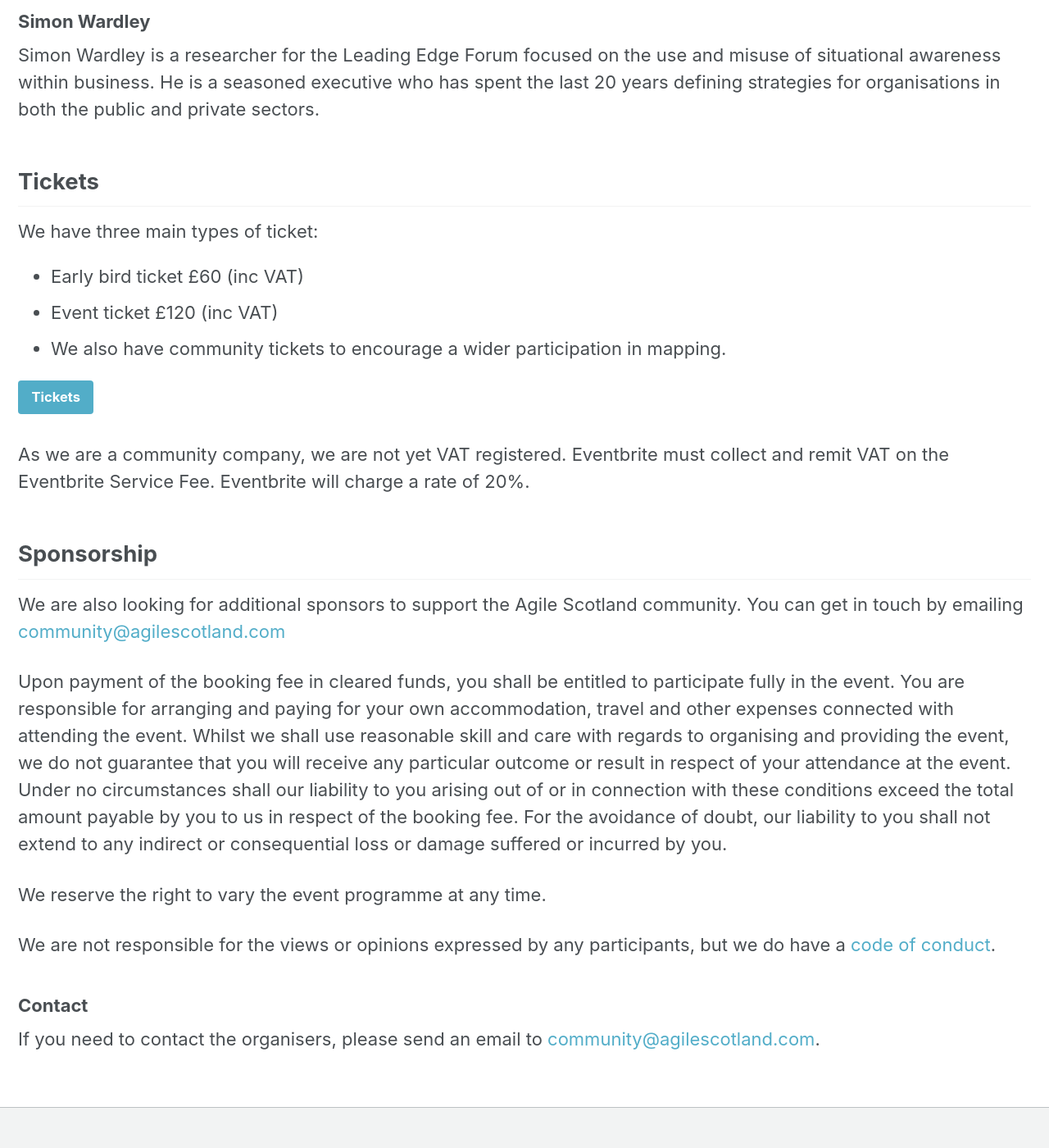
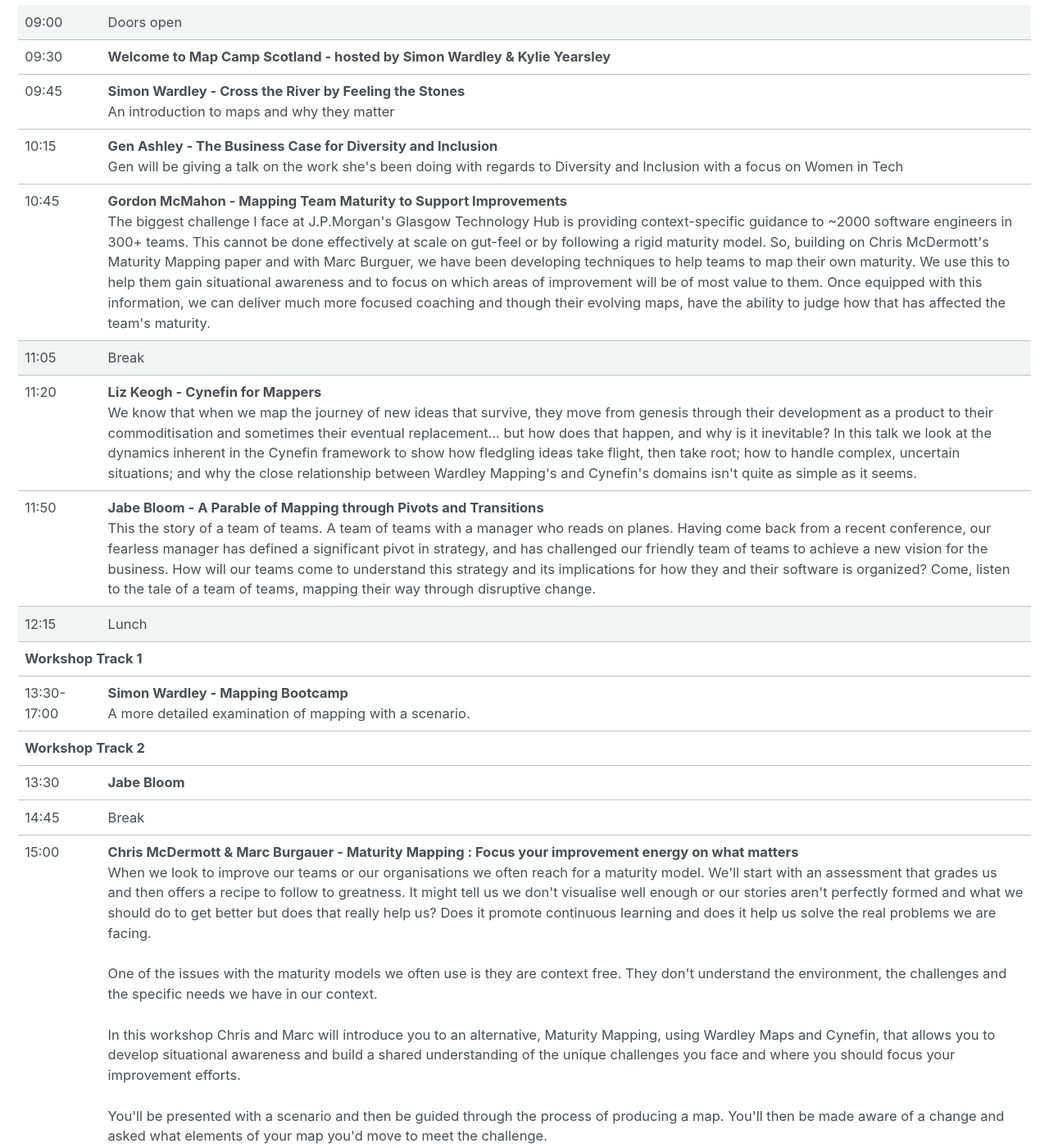
Before and after one commit to mapcampcommittee/mapcampcommittee.github.io, a Jekyll site: the page built from _pages/2018-12-03_Edinburgh.html, in a window 1280 px wide and 1400 px high, scrolled down 1386 px. Shown: the whole window at 82% size. Built offline with Jekyll 4.4.1, drawn with Linux system fonts in a browser that asks for light colours; some of the changed text lies outside the part shown.

Commit message:
Update location and schedule to reflect www.eventbrite.co.uk/e/agile-scotland-presents-map-camp-scotland-tickets-50774098696

```diff
--- a/_pages/2018-12-03_Edinburgh.html
+++ b/_pages/2018-12-03_Edinburgh.html
@@ -9,52 +9,170 @@
 
 <p>Based on feedback from various communities in Scotland, committing to Map Camp Scotland was an easy and exciting decision to make.</p>
 
-<p>If you’re planning on attending, please read our <a target="_blank" href="https://www.agilescotland.com/code-of-conduct">code of conduct</a>. In short, "Map Camp should be a safe environment for all and we will do everything we can to make sure that it is."</p>
+<p>If you're planning on attending, please read our <a target="_blank" href="https://www.agilescotland.com/code-of-conduct">code of conduct</a>. In short, "Map Camp should be a safe environment for
+  all and we will do everything we can to make sure that it is."</p>
 
 
 <h2>Location</h2>
-Map Camp Scotland will be held in Edinburgh. The venue will be confirmed early November.
-<!--
-<p><a target="_blank" href="https://shoreditchtownhall.com/event-hire/spaces-for-hire/assembly-hall.html">Shoreditch Town Hall</a></p>
+<p>
+  Map Camp Scotland will be held at The Royal Bank of Scotland campus in Gogarburn, Edinburgh:
+<p>
+  RBS Business School<br>
+  Gogarburn<br>
+  Edinburgh<br>
+  EH12 9GF
+</p>
 
 <iframe
         width="600"
         height="450"
         frameborder="0" style="border:0"
-   src="https://www.google.com/maps/embed/v1/place?key=AIzaSyDrO1OypkhUwjdSIW_ipaUf88bZJaI4geU&q=Shoreditch+Town+Hall,+380+Old+Street,+London+EC1V+9LT,UK" allowfullscreen>
+        src="https://www.google.com/maps/embed/v1/place?key=AIzaSyDrO1OypkhUwjdSIW_ipaUf88bZJaI4geU&q=RBS+Business+School,+Gogarburn,+Edinburgh,+EH12+9GF,UK" allowfullscreen>
 </iframe>
--->
+
 <h2>Schedule</h2>
 <table class="schedule">
   <tr>
-    <th>Time</th>
-    <th></th>
+    <th style="min-width: 100px;">Time</th>
     <th></th>
   </tr>
-  <tr class="schedule-break"><td>09:00</td><td>Doors open</td><td></td></tr>
-  <tr><td>09:30</td><td>Welcome to Map Camp.</td><td></td></tr>
-  <tr><td>Morning</td><td>Guest speakers include Gen Ashley, Simon Wardley, Chris McDermott &amp; Marc Burgauer + more speakers TBC</td><td></td></tr>
-  <tr><td>Afternoon</td><td>workshops from our guest speakers include a Mapping Bootcamp with Simon Wardley; Chris McDermott &amp; Marc Burgauer - Using Wardley Maps &amp; Cynefin to create context specific maturity models; + more sessions TBC</td><td></td></tr>
+  <tr class="schedule-break">
+    <td style="vertical-align: top">09:00</td>
+    <td>Doors open</td>
+  </tr>
+  <tr>
+    <td style="vertical-align: top">09:30</td>
+    <td><b>Welcome to Map Camp Scotland - hosted by Simon Wardley & Kylie Yearsley</b></td>
+  </tr>
+  <tr>
+    <td style="vertical-align: top">09:45</td>
+    <td><b>Simon Wardley - Cross the River by Feeling the Stones</b>
+      <div>
+        An introduction to maps and why they matter
+      </div>
+    </td>
+  </tr>
+  <tr>
+    <td style="vertical-align: top">10:15</td>
+    <td><b>Gen Ashley - The Business Case for Diversity and Inclusion</b>
+      <div>
+        Gen will be giving a talk on the work she's been doing with regards to Diversity and Inclusion with a focus on Women in Tech
+      </div>
+    </td>
+  </tr>
+  <tr>
+    <td style="vertical-align: top">10:45</td>
+    <td><b>Gordon McMahon - Mapping Team Maturity to Support Improvements</b>
+      <div>
+        The biggest challenge I face at J.P.Morgan's Glasgow Technology Hub is providing context-specific guidance to ~2000 software engineers in 300+ teams. This cannot be done effectively at scale on gut-feel or by following a
+        rigid maturity model. So, building on Chris McDermott's Maturity Mapping paper and with Marc Burguer, we have been developing techniques to help teams to map their own maturity. We use this to help them gain situational
+        awareness and to focus on which areas of improvement will be of most value to them. Once equipped with this information, we can deliver much more focused coaching and though their evolving maps, have the ability to judge how
+        that has affected the team's maturity.
+      </div>
+    </td>
+  </tr>
+  <tr class="schedule-break">
+    <td style="vertical-align: top">11:05</td>
+    <td>Break</td>
+  </tr>
+  <tr>
+    <td style="vertical-align: top">11:20</td>
+    <td><b>Liz Keogh - Cynefin for Mappers</b>
+      <div>
+        We know that when we map the journey of new ideas that survive, they move from genesis through their development as a product to their commoditisation and sometimes their eventual replacement... but how does that happen, and
+        why is it inevitable? In this talk we look at the dynamics inherent in the Cynefin framework to show how fledgling ideas take flight, then take root; how to handle complex, uncertain situations; and why the close
+        relationship between Wardley Mapping's and Cynefin's domains isn't quite as simple as it seems.
+      </div>
+    </td>
+  </tr>
+  <tr>
+    <td style="vertical-align: top">11:50</td>
+    <td><b>Jabe Bloom - A Parable of Mapping through Pivots and Transitions</b>
+      <div>
+        This the story of a team of teams. A team of teams with a manager who reads on planes. Having come back from a recent conference, our fearless manager has defined a significant pivot in strategy, and has challenged our
+        friendly team of teams to achieve a new vision for the business. How will our teams come to understand this strategy and its implications for how they and their software is organized? Come, listen to the tale of a team of
+        teams, mapping their way through disruptive change.
+      </div>
+    </td>
+  </tr>
+  <tr class="schedule-break">
+    <td style="vertical-align: top">12:15</td>
+    <td>Lunch</td>
+  </tr>
 
-  <tr><td>17:00</td><td>CLOSING PANEL: "The future of Mapping, who is it for?"</td><td></td></tr>
-  <tr class="schedule-break"><td>17:30</td><td>Conference closes</td><td></td></tr>
+  <tr>
+    <td colspan="2"><b>Workshop Track 1</b></td>
+  </tr>
+  <tr>
+    <td style="vertical-align: top">13:30-17:00</td>
+    <td><b>Simon Wardley - Mapping Bootcamp</b>
+      <div>
+        A more detailed examination of mapping with a scenario.
+      </div>
+    </td>
+  </tr>
+
+  <tr>
+    <td colspan="2"><b>Workshop Track 2</b></td>
+  </tr>
+  <tr>
+    <td style="vertical-align: top">13:30</td>
+    <td><b>Jabe Bloom</b>
+      <div>
+      </div>
+    </td>
+  </tr>
+  <tr>
+    <td style="vertical-align: top">14:45</td>
+    <td>Break</td>
+  </tr>
+  <tr>
+    <td style="vertical-align: top">15:00</td>
+    <td><b>Chris McDermott &amp; Marc Burgauer - Maturity Mapping : Focus your improvement energy on what matters</b>
+      <div>
+        When we look to improve our teams or our organisations we often reach for a maturity model. We'll start with an assessment that grades us and then offers a recipe to follow to greatness. It might tell us we don't visualise
+        well enough or our stories aren't perfectly formed and what we should do to get better but does that really help us? Does it promote continuous learning and does it help us solve the real problems we are facing.
+        <br><br>
+        One of the issues with the maturity models we often use is they are context free. They don't understand the environment, the challenges and the specific needs we have in our context.
+        <br><br>
+        In this workshop Chris and Marc will introduce you to an alternative, Maturity Mapping, using Wardley Maps and Cynefin, that allows you to develop situational awareness and build a shared understanding of the unique
+        challenges you face and where you should focus your improvement efforts.
+        <br><br>
+        You'll be presented with a scenario and then be guided through the process of producing a map. You'll then be made aware of a change and asked what elements of your map you'd move to meet the challenge.
+      </div>
+    </td>
+  </tr>
+
+  <tr>
+    <td style="vertical-align: top">17:00</td>
+    <td><b>Speaker Panel - The future of Mapping, who is it for?</b></td>
+  </tr>
+  <tr class="schedule-break">
+    <td style="vertical-align: top">17:30</td>
+    <td>Event close</td>
+  </tr>
 </table>
 
 <p>Event sketch notes by Andy de Vale from WorkVisible</p>
 
 <h2>Speaker Bios</h2>
 <h3>Gen Ashley</h3>
-Director at Women Who Code, Lead at Google WomenTechMakers London, NASA SpaceAppsChallenge London, Twitter Dev Community London and COED:CODE, Committee Member at Ada's List, Lead at Anita Borg Institute London
+<p>
+  Director at Women Who Code, Lead at Google WomenTechMakers London, NASA SpaceAppsChallenge London, Twitter Dev Community London and COED:CODE, Committee Member at Ada's List, Lead at Anita Borg Institute London.
+</p>
 
 <h3>Simon Wardley</h3>
-Simon Wardley is a researcher for the Leading Edge Forum focused on the use and misuse of situational awareness within business. He is a seasoned executive who has spent the last 20 years defining strategies for organisations in both the public and private sectors.
+<p>
+  Simon Wardley is a researcher for the Leading Edge Forum focused on the use and misuse of situational awareness within business. He is a seasoned executive who has spent the last 20 years defining strategies for organisations in both
+  the public and private sectors.
+</p>
 
-<h2>Tickets</h3>
+<h2>Tickets</h2>
 We have three main types of ticket:
 
 <ul>
-<li>Early bird ticket £60 (inc VAT)</li>
-<li>Event ticket £120 (inc VAT)</li>
+  <li>Early bird ticket &pound;60 (inc VAT)</li>
+  <li>Event ticket &pound;120 (inc VAT)</li>
   <li>We also have community tickets to encourage a wider participation in mapping.</li>
 </ul>
 
@@ -63,9 +181,16 @@
 As we are a community company, we are not yet VAT registered. Eventbrite must collect and remit VAT on the Eventbrite Service Fee. Eventbrite will charge a rate of 20%.
 
 <h2>Sponsorship</h2>
-<p>We are also looking for additional sponsors to support the Agile Scotland community. You can get in touch by emailing <a href="mailto:community@agilescotland.com">community@agilescotland.com</a></p>
+<p>
+  We are also looking for additional sponsors to support the Agile Scotland community. You can get in touch by emailing <a href="mailto:community@agilescotland.com">community@agilescotland.com</a>
+</p>
 
-<p>Upon payment of the booking fee in cleared funds, you shall be entitled to participate fully in the event. You are responsible for arranging and paying for your own accommodation, travel and other expenses connected with attending the event. Whilst we shall use reasonable skill and care with regards to organising and providing the event, we do not guarantee that you will receive any particular outcome or result in respect of your attendance at the event. Under no circumstances shall our liability to you arising out of or in connection with these conditions exceed the total amount payable by you to us in respect of the booking fee. For the avoidance of doubt, our liability to you shall not extend to any indirect or consequential loss or damage suffered or incurred by you.</p>
+<p>
+  Upon payment of the booking fee in cleared funds, you shall be entitled to participate fully in the event. You are responsible for arranging and paying for your own accommodation, travel and other
+  expenses connected with attending the event. Whilst we shall use reasonable skill and care with regards to organising and providing the event, we do not guarantee that you will receive any
+  particular outcome or result in respect of your attendance at the event. Under no circumstances shall our liability to you arising out of or in connection with these conditions exceed the total
+  amount payable by you to us in respect of the booking fee. For the avoidance of doubt, our liability to you shall not extend to any indirect or consequential loss or damage suffered or incurred by
+  you.</p>
 
 <p>We reserve the right to vary the event programme at any time.</p>
 
```
Lines whose indentation alone changed are shown as unchanged.
